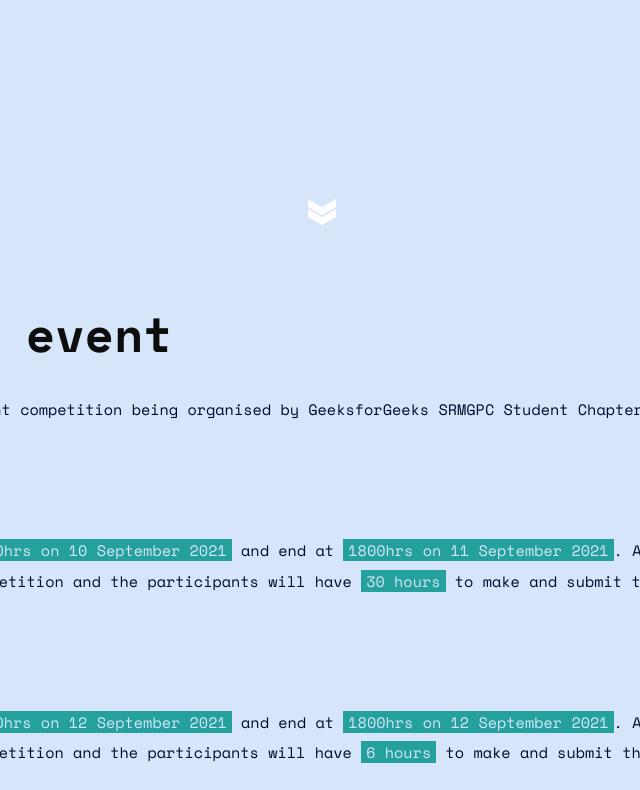
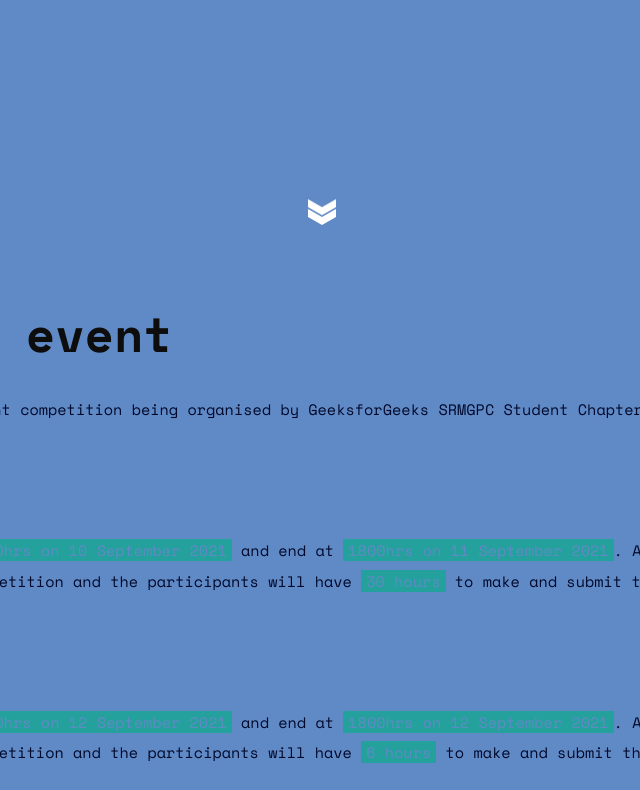
Before and after one commit to ayasahmad63/decodersevents.github.io, a plain HTML site: page index.html in a window 1280 px wide. Shown: the part 552-1342 px from the top of the page, without its empty margins (318-958 px from the left). Drawn offline with nearby package versions, Linux system fonts and the light colour scheme; a script that the page names is missing.

Commit message:
Update index.css

```diff
--- a/index.css
+++ b/index.css
@@ -1,7 +1,7 @@
 @import url('https://fonts.googleapis.com/css2?family=Space+Mono:wght@400;700&display=swap');
 
 :root {
-    --background: #D6E5FA;
+     --background: #608ac5;
     --primary: #24A19C;
     --foreground: #0d0d0d;
 }
```
